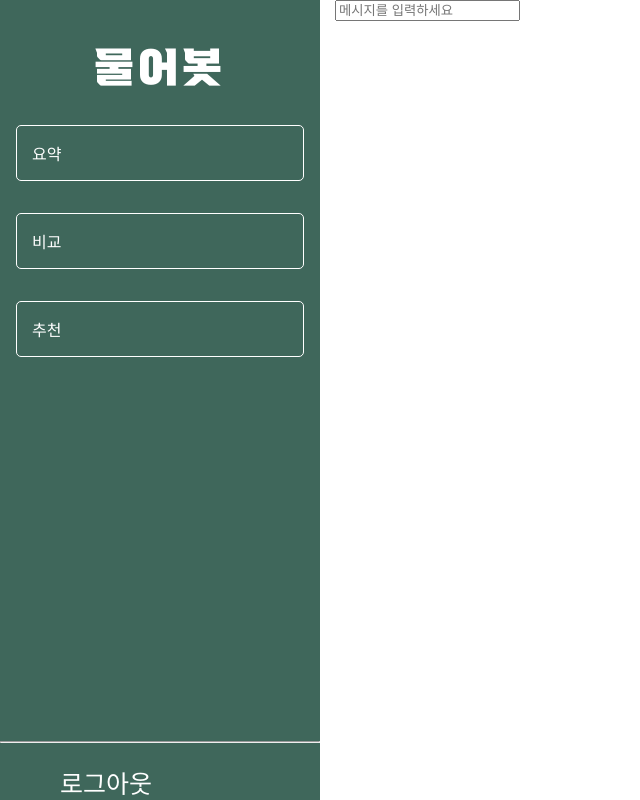
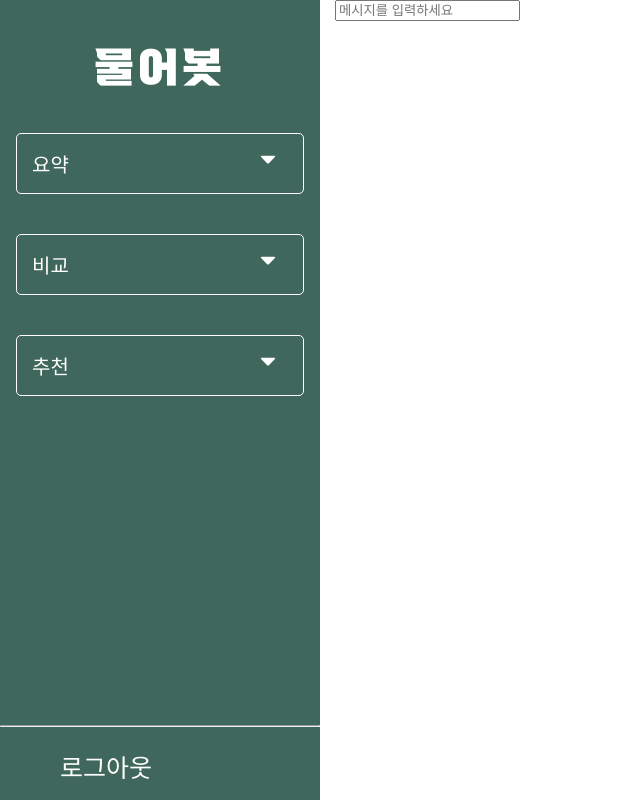
Before and after one commit to hanseongbugi/MURERbot, a React (Create React App) app in the folder murerbot/: page /chat in a window 1280 px wide. Shown: the whole page, without its empty margins (0-640 px from the left). Built offline with nearby package versions, Linux system fonts and the light colour scheme; some icons are missing.

Commit message:
toggle button

```diff
--- a/murerbot/package.json
+++ b/murerbot/package.json
@@ -6,7 +6,9 @@
     "@testing-library/jest-dom": "^5.16.5",
     "@testing-library/react": "^13.4.0",
     "@testing-library/user-event": "^13.5.0",
+    "bootstrap": "^5.2.3",
     "react": "^18.2.0",
+    "react-bootstrap": "^2.7.2",
     "react-dom": "^18.2.0",
     "react-router-dom": "^6.10.0",
     "react-scripts": "5.0.1",
--- a/murerbot/src/components/SignUp.js
+++ b/murerbot/src/components/SignUp.js
@@ -26,32 +26,32 @@ const SignUp = ()=>{
     }
 
     return (
-        <div class="signup_div">
-            <div class="signup_title_div">
+        <div className="signup_div">
+            <div className="signup_title_div">
                 <h1>물어봇</h1>
             </div>
-                <div class="signup_label_div">
+                <div className="signup_label_div">
                     <label htmlFor='input_id'>아이디</label>
                 </div><br/>
-                <input class="signup_input" type='text' name='input_id' placeholder="아이디를 입력하세요" value={inputId} onChange={handleInputId}/><br/>
-                <div class="signup_label_div">
+                <input className="signup_input" type='text' name='input_id' placeholder="아이디를 입력하세요" value={inputId} onChange={handleInputId}/><br/>
+                <div className="signup_label_div">
                     <label htmlFor='input_pw'>비밀번호</label>
                 </div><br/>
-                <input class="signup_input" type='password' name='input_pw' placeholder="비밀번호를 입력하세요" value={inputPw} onChange={handleInputPw}/><br/>
-                <div class="signup_label_div">
+                <input className="signup_input" type='password' name='input_pw' placeholder="비밀번호를 입력하세요" value={inputPw} onChange={handleInputPw}/><br/>
+                <div className="signup_label_div">
                     <label htmlFor='input_pw'>비밀번호 확인</label>
                 </div><br/>
-                <input class="signup_input" type='password' name='reInput_pw' placeholder="비밀번호를 다시 입력하세요" value={reInputPw} onChange={handleReInputPw}/><br/>
-                <div class="signup_label_div">
+                <input className="signup_input" type='password' name='reInput_pw' placeholder="비밀번호를 다시 입력하세요" value={reInputPw} onChange={handleReInputPw}/><br/>
+                <div className="signup_label_div">
                     <label htmlFor='input_name'>이름</label>
                 </div><br/>
-                <input class="signup_input" type='text' name='input_name' placeholder="이름을 입력하세요" value={inputName} onChange={handleInputName}/><br/><br/>
+                <input className="signup_input" type='text' name='input_name' placeholder="이름을 입력하세요" value={inputName} onChange={handleInputName}/><br/><br/>
             <Link to="/">
-                <button class="signup_button" type='button' onClick={onClickSignUp}>회원가입</button>
+                <button className="signup_button" type='button' onClick={onClickSignUp}>회원가입</button>
             </Link>
-            <div class="goto_login_div">
-                <label class="goto_login_label">이미 계정이 있으신가요?</label>
-                <Link class="goto_login" to="/">로그인</Link>
+            <div className="goto_login_div">
+                <label className="goto_login_label">이미 계정이 있으신가요?</label>
+                <Link className="goto_login" to="/">로그인</Link>
             </div>
     </div>
     )
--- a/murerbot/src/components/menu/ChatMenu.js
+++ b/murerbot/src/components/menu/ChatMenu.js
@@ -1,46 +1,69 @@
-import React from "react";
+import React, {useState} from "react";
 import "../../css/menu/chatMenu.css"
 import {Icon} from '@iconify/react';
 import { Link } from 'react-router-dom'
+//import NavDropdown from 'react-bootstrap/NavDropdown';
 
 const ChatMenu=()=>{
+    const [summaryOpen, setSummaryOpen] = useState(false)
+    const [comparisonOpen, setComparisonOpen] = useState(false)
+    const [recommandOpen, setRecommandOpen] = useState(false)
+    const isSumaryOpen=()=>{
+        if(summaryOpen) setSummaryOpen(false)
+        else setSummaryOpen(true)
+    }
+    const isComparisonOpen=()=>{
+        if(comparisonOpen) setComparisonOpen(false)
+        else setComparisonOpen(true)
+    }
+    const isRecommandOpen=()=>{
+        if(recommandOpen) setRecommandOpen(false)
+        else setRecommandOpen(true)
+    }
     return(
         <>
-            <div class="menu_title">물어봇</div>
-            <div class="menu_list">
-                <label class="menu" for="menu">요약</label>
-                <input id="menu" type="checkbox"/>
-                <nav id="main_nav">
-                    <ul>
-                        <li>html</li>
-                        <li>css</li>
-                        <li>javaScript</li>
-                    </ul>
-                </nav>
-                <label class="menu" for="menu">비교</label>
-                <input id="menu" type="checkbox"/>
-                <nav id="main_nav">
-                    <ul>
-                        <li>html</li>
-                        <li>css</li>
-                        <li>javaScript</li>
-                    </ul>
-                </nav>
-                <label class="menu" for="menu">추천</label>
-                <input id="menu" type="checkbox"/>
-                <nav id="main_nav">
-                    <ul>
-                        <li>html</li>
-                        <li>css</li>
-                        <li>javaScript</li>
-                    </ul>
-                </nav>
+            <div className="menu_title">물어봇</div>
+
+            <div className="menu_list">
+                <div className="menu" onClick={isSumaryOpen}>
+                    <label>요약</label>
+                    <div className="menu_icon">
+                        {
+                        summaryOpen ?
+                        <Icon icon="material-symbols:arrow-drop-up-rounded" height={40}/>
+                        :<Icon icon="material-symbols:arrow-drop-down-rounded" height={40}/>
+                        }
+                    </div>
+                </div>
+
+                <div className="menu" onClick={isComparisonOpen}>
+                    <label>비교</label>
+                    <div className="menu_icon">
+                    {
+                        comparisonOpen ?
+                        <Icon icon="material-symbols:arrow-drop-up-rounded" height={40}/>
+                        :<Icon icon="material-symbols:arrow-drop-down-rounded" height={40}/>
+                        }
+                    </div>
+                </div>
+
+                <div className="menu" onClick={isRecommandOpen}>
+                    <label>추천</label>
+                    <div className="menu_icon">
+                    {
+                        recommandOpen ?
+                        <Icon icon="material-symbols:arrow-drop-up-rounded" height={40}/>
+                        :<Icon icon="material-symbols:arrow-drop-down-rounded" height={40}/>
+                        }
+                    </div>
+                </div>
+
             </div>
             <hr/>
             <Link to="/">
-                <div class="logout_div">
-                    <Icon class="logout_icon" icon="ic:baseline-logout" color="white"/>
-                    <label class="logout_label">로그아웃</label>
+                <div className="logout_div">
+                    <Icon className="logout_icon" icon="ic:baseline-logout" color="white"/>
+                    <label className="logout_label">로그아웃</label>
                 </div>
             </Link>
         </>
--- a/murerbot/src/css/menu/chatMenu.css
+++ b/murerbot/src/css/menu/chatMenu.css
@@ -12,29 +12,39 @@
 }
 .menu_list{
     width:100%;
-    height:80%;
+    height:78%;
 }
-label.menu{
+.menu_test{
     display:inline-block;
     border:1px solid white;
     padding:15px;
     width:90%;
     margin-top:2em;
-    margin-left:1em;
-    margin-right:1em;
+    margin-left:0.8em;
+    border-radius: 5px;
+    text-decoration: none; /* 링크의 밑줄 제거 */
+    color: inherit; /* 링크의 색상 제거 */
+    font-size:20px;
+}
+.menu{
+    display:inline-block;
+    border:1px solid white;
+    padding:15px;
+    width:90%;
+    margin-top:2em;
+    margin-left:0.8em;
     border-radius: 5px;
     color:white;
+    font-size:20px;
 }
-input#menu{
-    display:none;
+.menu:hover{
+    cursor: pointer;
 }
-nav#main_nav{
-    display:none;
+.menu_icon{
+    float:right;
+    height:10px;
+    margin-top: -0.5em;
 }
-input#menu:checked+nav#main_nav{
-    display:block;
-}
-
 .logout_div{
     display: inline-block;
     font-size:25px;
@@ -43,12 +53,8 @@ input#menu:checked+nav#main_nav{
     margin-left:1em;
 }
 .logout_label{
-    margin-left:0.4em;
     position:absolute;
-}
-.logout_icon{
-    margin-top:10px;
-    display:inline-block;
+    padding-left:0.4em;
 }
 .logout_label:hover{
     cursor: pointer;
```
Also changed, not shown: 1 other file (tests, documents, lock files or other folders).
